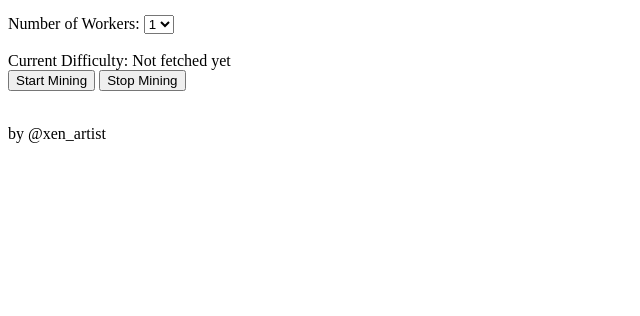
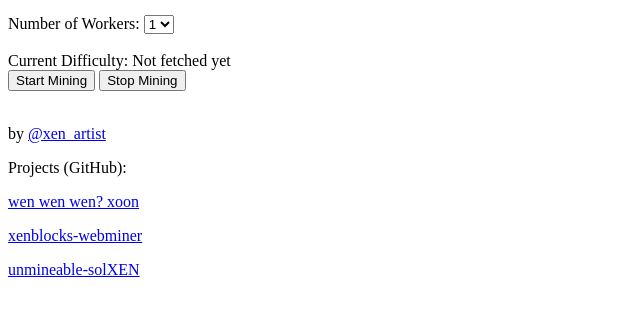
Before and after one commit to xenartist/xenblocks-webminer, a website: page index.html in a window 1280 px wide. Shown: the part 104-420 px from the top of the page, without its empty margins (0-640 px from the left). Drawn offline with nearby package versions, Linux system fonts and the light colour scheme.

Commit message:
update url of projects on github

```diff
--- a/index.html
+++ b/index.html
@@ -25,6 +25,10 @@
     <br><br>
     <div id="status"></div>
     <script src="miner.js"></script>
-    <p>by @xen_artist</p>
+    <p>by <a href="https://x.com/xen_artist" target="_blank">@xen_artist</a></p>
+    <p>Projects (GitHub):</p>
+    <p><a href="https://github.com/xenartist/xoon" target="_blank">wen wen wen? xoon</a></p>
+    <p><a href="https://github.com/xenartist/xenblocks-webminer" target="_blank">xenblocks-webminer</a></p>
+    <p><a href="https://github.com/xenartist/unmineable-solXEN" target="_blank">unmineable-solXEN</a></p>
 </body>
 </html>
```
